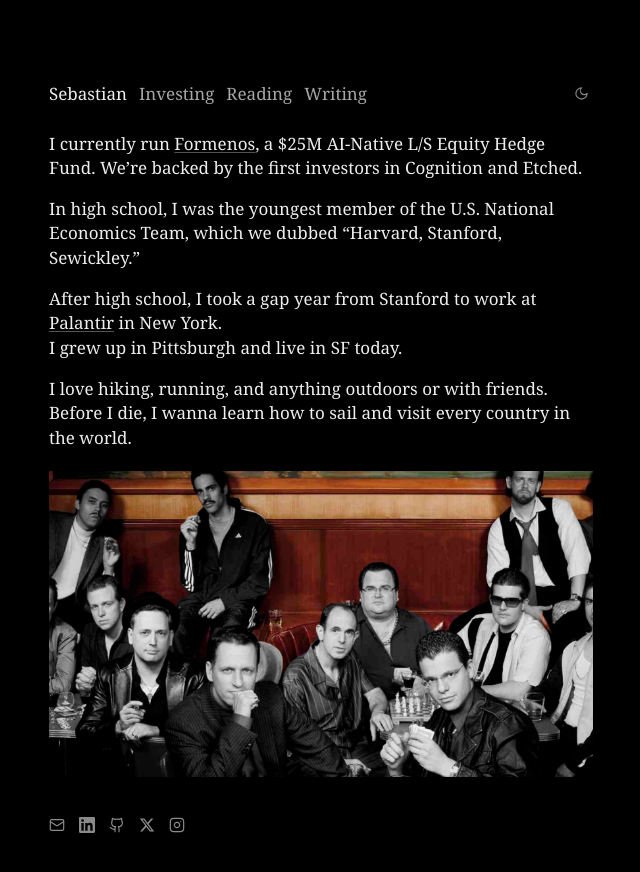
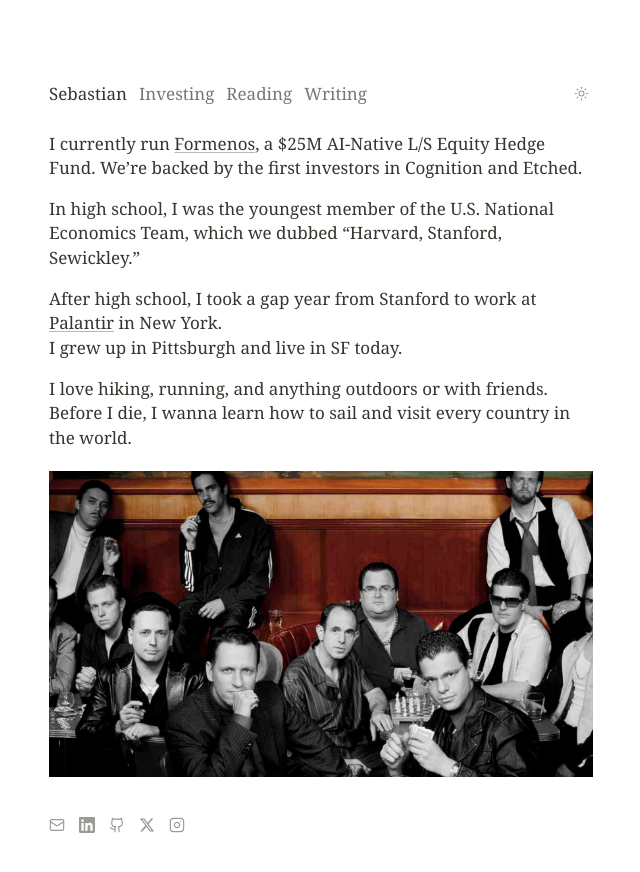
Before and after one commit to sebonomics/website, a Next.js app: page / in a window 1280 px wide. Shown: the top 872 px of the page, without its empty margins (319-959 px from the left). Built offline with nearby package versions, Linux system fonts and the light colour scheme; no server answers.

Commit message:
Default site theme to light mode

```diff
--- a/app/layout.tsx
+++ b/app/layout.tsx
@@ -50,8 +50,8 @@ export const metadata: Metadata = {
 const themeScript = `
 (function () {
   try {
-    // dark by default; only an explicit "light" choice opts out
-    var dark = localStorage.getItem("theme") !== "light";
+    // light by default; preserve an explicit dark-mode preference
+    var dark = localStorage.getItem("theme") === "dark";
     document.documentElement.classList.toggle("dark", dark);
     // owns the theme-color meta: created here in <head> so iOS Safari has the
     // right colour for the status bar / notch area before it paints. Kept in
@@ -72,7 +72,7 @@ export default function RootLayout({
   children: React.ReactNode
 }>) {
   return (
-    <html lang="en" className={`dark ${inter.variable}`} suppressHydrationWarning>
+    <html lang="en" className={inter.variable} suppressHydrationWarning>
       <head>
         <script dangerouslySetInnerHTML={{ __html: themeScript }} />
       </head>
```
